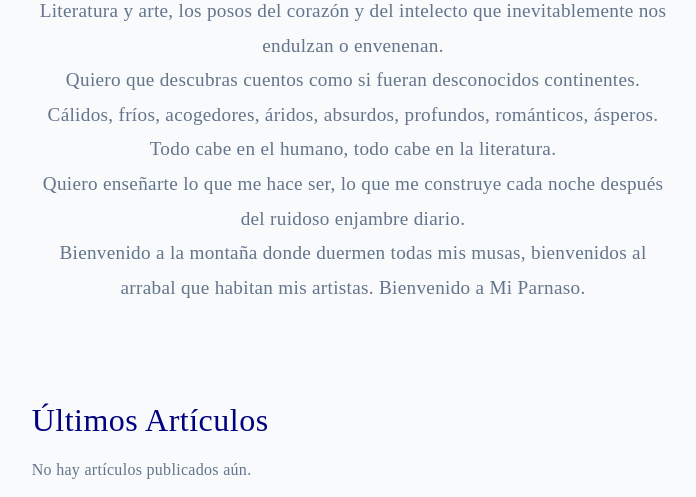
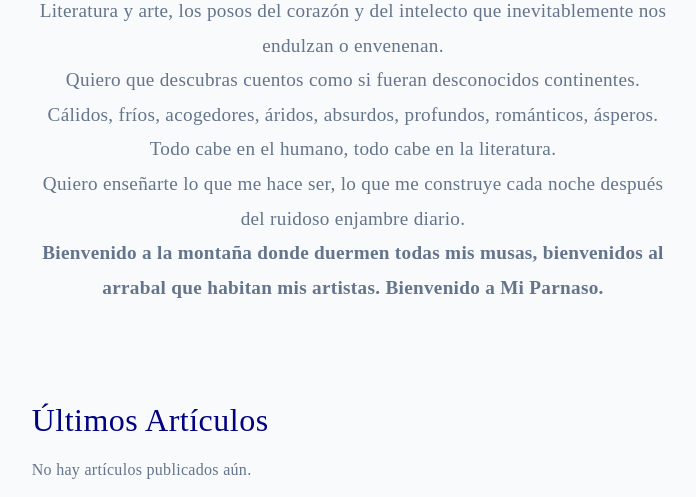
Before and after one commit to DiegoRubiok1/mi-parnaso, a Django app: page / in a window 1280 px wide. Shown: the part 293-790 px from the top of the page, without its empty margins (287-983 px from the left). Run offline with Django 5.2, Linux system fonts and the light colour scheme; data that the repository does not hold is empty.

Commit message:
strong typography updated

```diff
--- a/static/css/base/typography.css
+++ b/static/css/base/typography.css
@@ -27,6 +27,9 @@ h3 {
 p {
     margin-bottom: var(--spacing-md);
 }
+strong, b {
+    font-weight: 700;
+}
 
 a {
     color: var(--color-primary);
--- a/templates/core/home.html
+++ b/templates/core/home.html
@@ -17,8 +17,8 @@
             Quiero enseñarte lo que me hace ser, lo que me construye cada noche después del ruidoso enjambre diario.
             <br>
 
-            <strong>Bienvenido a la montaña donde duermen todas mis musas, bienvenidos al arrabal que habitan mis artistas.
-            Bienvenido a Mi Parnaso.</strong>
+            <b>Bienvenido a la montaña donde duermen todas mis musas, bienvenidos al arrabal que habitan mis artistas.
+            Bienvenido a Mi Parnaso.</b>
         </p>
     </div>
 </div>
```
